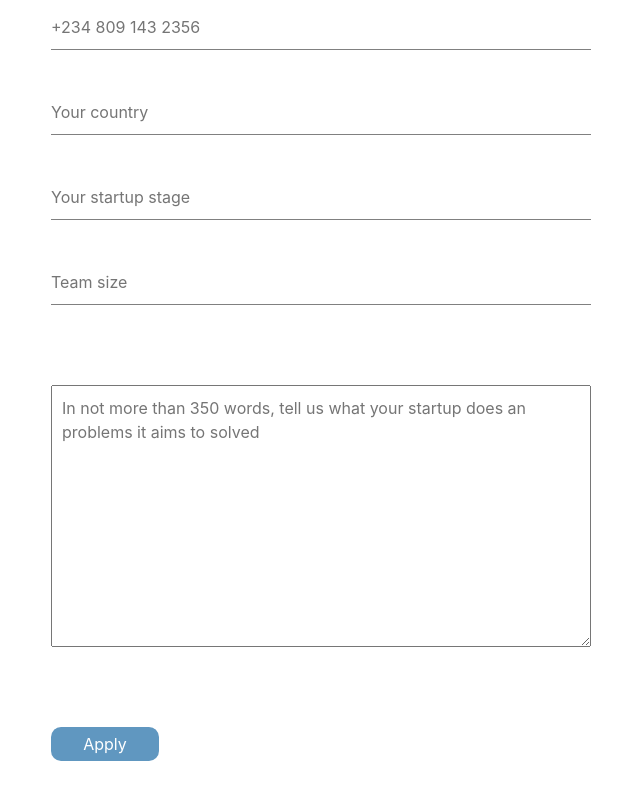
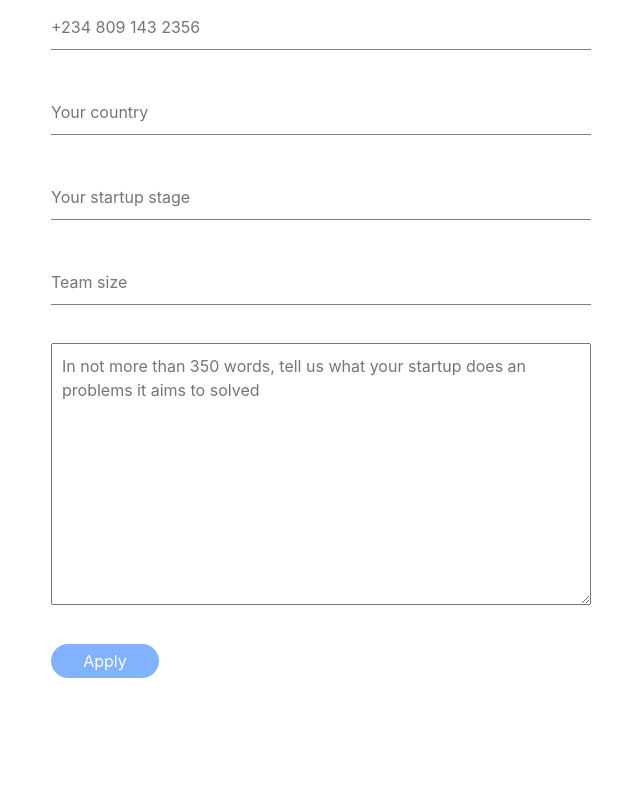
Before and after one commit to justiceotuya/form, a plain HTML site: page index.html in a window 1280 px wide. Shown: the part 542-1342 px from the top of the page, without its empty margins (319-959 px from the left). After the commit the page ends 1258 px from the top, so only its background shows below. Drawn offline with Linux system fonts and the light colour scheme.

Commit message:
made changes to the button

```diff
--- a/index.css
+++ b/index.css
@@ -17,19 +17,27 @@ textarea {
     display: block;
     width: 100%;
     padding: 10px;
-    margin-top: 10vh;
+    margin-top: 3vw;
 }
 
 button {
     display: inline-block;
-    margin: 10vh 0;
+    margin: 3vw 0;
     width: 20%;
-    background-color: #6097C0;
+    background-color: #82b2fd;
     color: #fff;
     border: transparent;
-    border-radius: 10px;
+    border-radius: 20px;
     padding: 5px;
-    cursor:pointer;
+    cursor: pointer;
+}
+
+button:hover {
+    background-color: #0460f3
+}
+
+button:focus {
+    outline: none;
 }
 
 img {
```
Also changed, not shown: hambuger type 1.png (added), hambuger type 1.svg (added).
